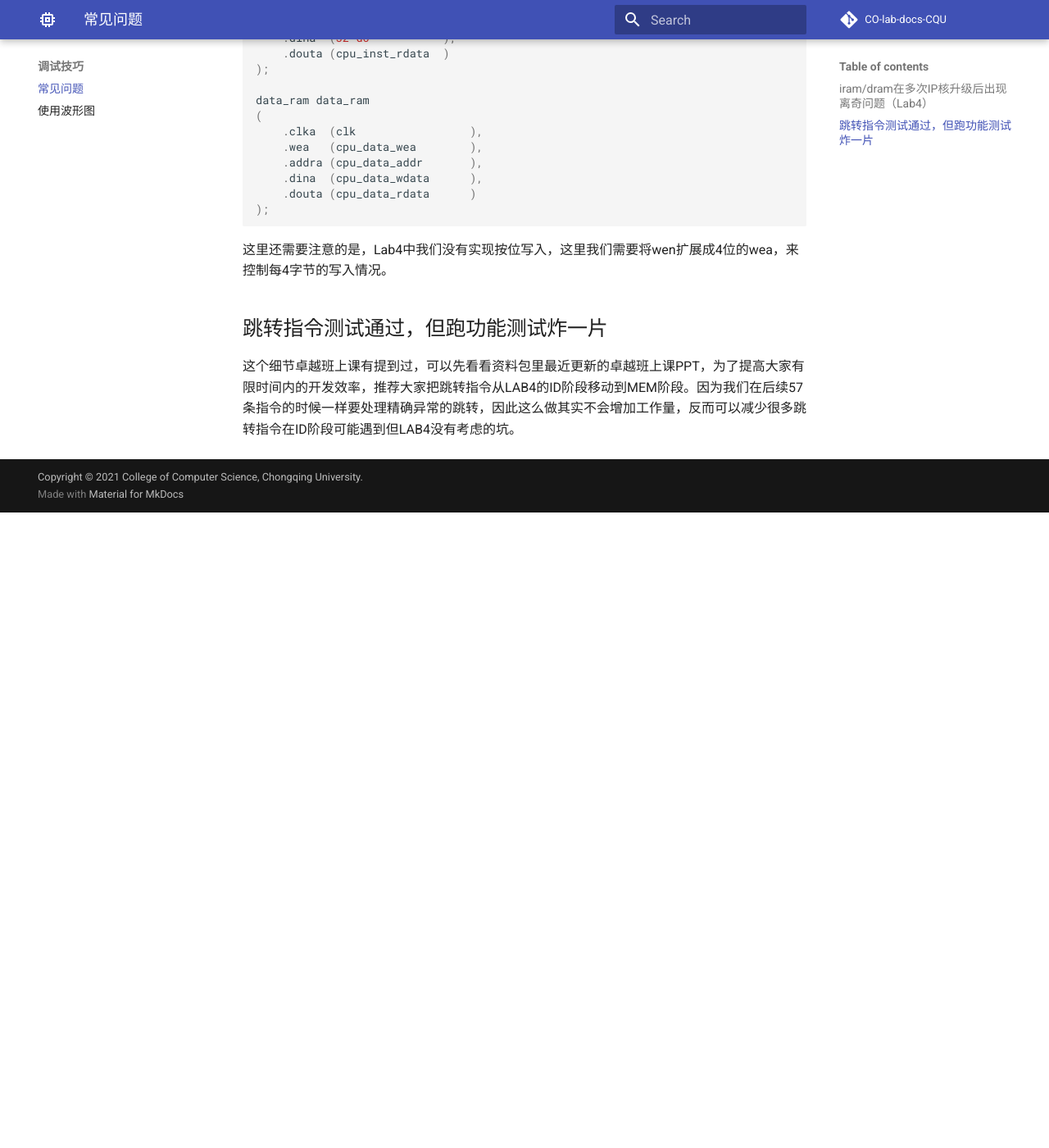
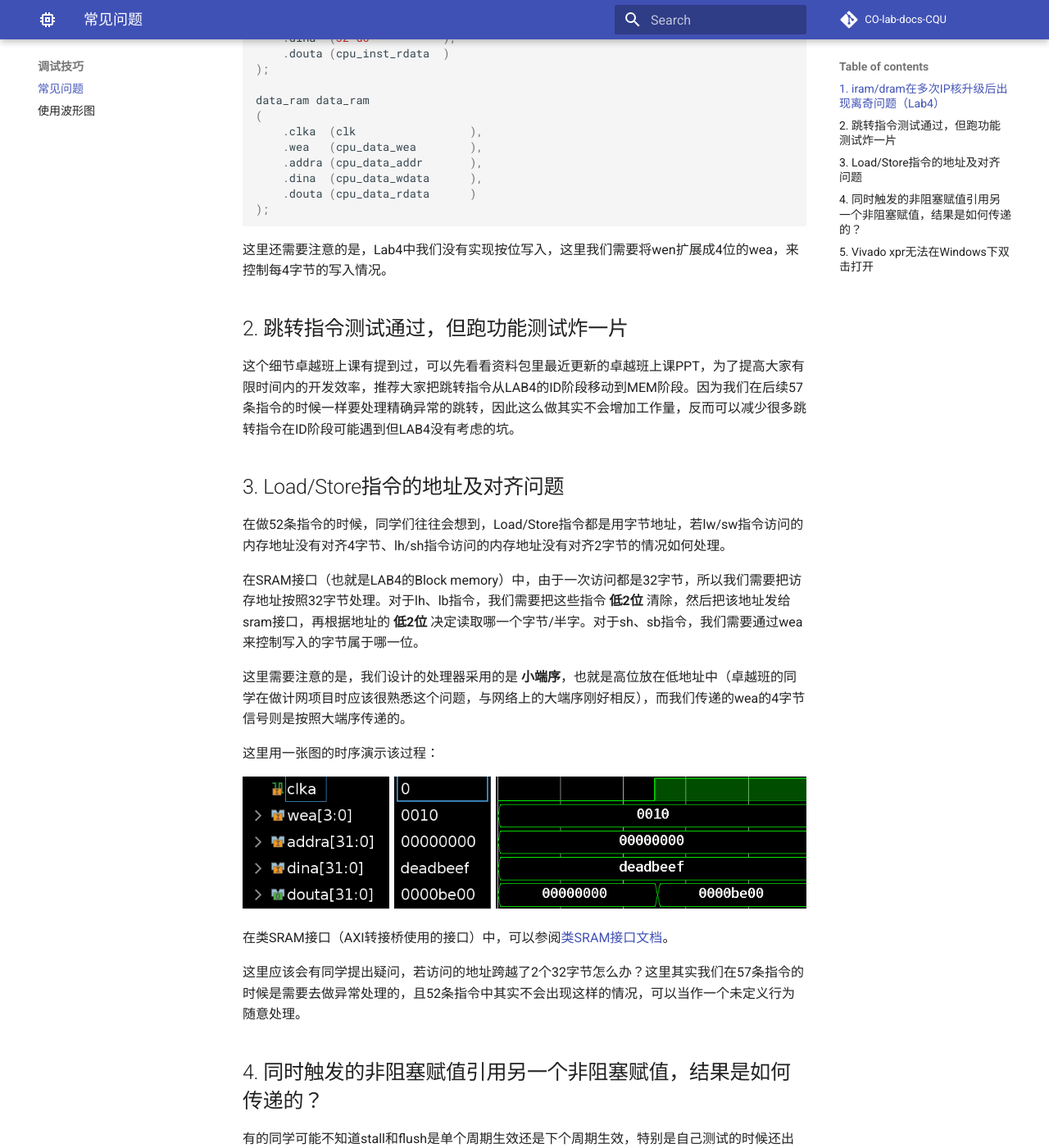
Before and after one commit to CQU-CS-LABs/CO-lab-docs-CQU, an MkDocs documentation site: the page built from docs/tips/common.md, in a window 1280 px wide and 1400 px high, scrolled down 1591 px. Shown: the whole window at 82% size. Built offline with MkDocs 1.6.1 and Material for MkDocs 9.7.7, drawn with Linux system fonts in a browser that asks for light colours; comment, search, counter and statistics services are not loaded; before the commit the page ends 2216 px from its top, so only the background shows below that; some of the changed text lies outside the part shown.

Commit message:
add load/store and a common problem

````diff
--- a/docs/tips/common.md
+++ b/docs/tips/common.md
@@ -1,6 +1,6 @@
 # 常见问题
 
-## iram/dram在多次IP核升级后出现离奇问题（Lab4）
+## 1. iram/dram在多次IP核升级后出现离奇问题（Lab4）
 
 解决方法：删除IP核，并按照以下设置重新设置存储器：
 
@@ -34,6 +34,99 @@ data_ram data_ram
 
 这里还需要注意的是，Lab4中我们没有实现按位写入，这里我们需要将wen扩展成4位的wea，来控制每4字节的写入情况。
 
-## 跳转指令测试通过，但跑功能测试炸一片
+## 2. 跳转指令测试通过，但跑功能测试炸一片
 
 这个细节卓越班上课有提到过，可以先看看资料包里最近更新的卓越班上课PPT，为了提高大家有限时间内的开发效率，推荐大家把跳转指令从LAB4的ID阶段移动到MEM阶段。因为我们在后续57条指令的时候一样要处理精确异常的跳转，因此这么做其实不会增加工作量，反而可以减少很多跳转指令在ID阶段可能遇到但LAB4没有考虑的坑。
+
+## 3. Load/Store指令的地址及对齐问题
+
+在做52条指令的时候，同学们往往会想到，Load/Store指令都是用字节地址，若lw/sw指令访问的内存地址没有对齐4字节、lh/sh指令访问的内存地址没有对齐2字节的情况如何处理。
+
+在SRAM接口（也就是LAB4的Block memory）中，由于一次访问都是32字节，所以我们需要把访存地址按照32字节处理。对于lh、lb指令，我们需要把这些指令 **低2位** 清除，然后把该地址发给sram接口，再根据地址的 **低2位** 决定读取哪一个字节/半字。对于sh、sb指令，我们需要通过wea来控制写入的字节属于哪一位。
+
+这里需要注意的是，我们设计的处理器采用的是 **小端序**，也就是高位放在低地址中（卓越班的同学在做计网项目时应该很熟悉这个问题，与网络上的大端序刚好相反），而我们传递的wea的4字节信号则是按照大端序传递的。
+
+这里用一张图的时序演示该过程：
+
+![sram_write](../img/sram_write.png)
+
+在类SRAM接口（AXI转接桥使用的接口）中，可以参阅[类SRAM接口文档](/basic/basic_cache/#sram)。
+
+这里应该会有同学提出疑问，若访问的地址跨越了2个32字节怎么办？这里其实我们在57条指令的时候是需要去做异常处理的，且52条指令中其实不会出现这样的情况，可以当作一个未定义行为随意处理。
+
+## 4. 同时触发的非阻塞赋值引用另一个非阻塞赋值，结果是如何传递的？
+
+有的同学可能不知道stall和flush是单个周期生效还是下个周期生效，特别是自己测试的时候还出现了不同位置的信号生效需要等待的周期数不同的问题，这里实际上和这个信号的来源与时钟的关系有关。
+
+该问题本质上是，两个同时触发的非阻塞赋值的reg存在引用时，他们执行顺序的问题，特别是该问题在波形图上是难以看出的。
+
+归纳总结如下：
+
+- 如果来源 **存在** 阻塞赋值，那么它采用的是阻塞赋值结束后的结果。
+- 如果来源 **只有** 非阻塞赋值，那么采用的是非阻塞赋值之前的结果。
+- 如果在组合逻辑（即`always @(*)`和`always_comb`）中使用非阻塞赋值，其本质和阻塞赋值没有区别。（请注意尽量不要产生锁存器。）
+
+*注：以下的i是一个由posedge的时钟沿控制的信号，因此会慢一个周期。*
+
+```sv
+wire i;
+reg a, b;
+always_ff @(posedge clk) begin
+    if (i)  a <= 1'b1;
+    else    a <= 1'b0;
+end
+
+always_ff @(posedge clk) begin
+    if (a)  b <= 1'b1;
+    else    b <= 1'b0;
+end
+```
+
+下图为上方代码仿真结果：
+
+![ff1](../img/ff1.png)
+
+```sv
+wire i;
+reg a, b;
+always_ff @(posedge clk) begin
+、、
+    if (i)  a = 1'b1; // 相比上图，这里从<=（非阻塞赋值），变成了=（阻塞赋值）
+    else    a = 1'b0;
+end
+
+always_ff @(posedge clk) begin
+    if (a)  b <= 1'b1;
+    else    b <= 1'b0;
+end
+```
+
+下图为上方代码仿真结果：
+
+![ff2](../img/ff2.png)
+
+```sv
+wire i;
+reg a, b;
+always_comb begin // always_comb和always @(*)等价
+    if (i)  a <= 1'b1; // 这里换成=结果相同
+    else    a <= 1'b0;
+end
+
+always_ff @(posedge clk) begin
+    if (a)  b <= 1'b1;
+    else    b <= 1'b0;
+end
+```
+
+下图为上方代码仿真结果：
+
+![ff3](../img/ff3.png)
+
+经过以上实验可以看出，同学们在流水线每一级内部，若写posedge clk，后续用阻塞赋值，则相当于是使用触发器触发前的结果（比如在E阶段这么写，实际上就是M阶段进行的执行；而在M阶段这么写，实际上也就是WB阶段进行的执行。）。
+
+因此，同学们在使用stall和flush信号的时候需要注意这个问题，否则可能出现波形图中看不出某个信号的这一特征导致一些非预期的情况。
+
+## 5. Vivado xpr无法在Windows下双击打开
+
+[解决方法在此](https://blog.csdn.net/weixin_42837669/article/details/112854020)
````
Also changed, not shown: docs/img/ff1.png (added), docs/img/ff2.png (added), docs/img/ff3.png (added), docs/img/sram_write.png (added).
